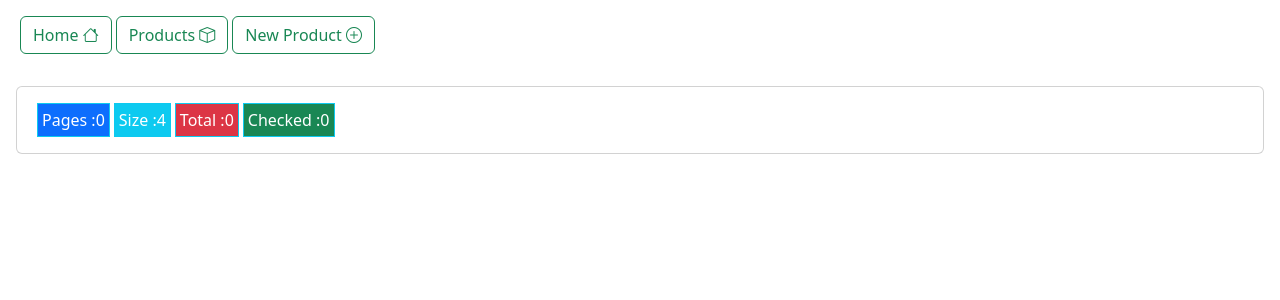
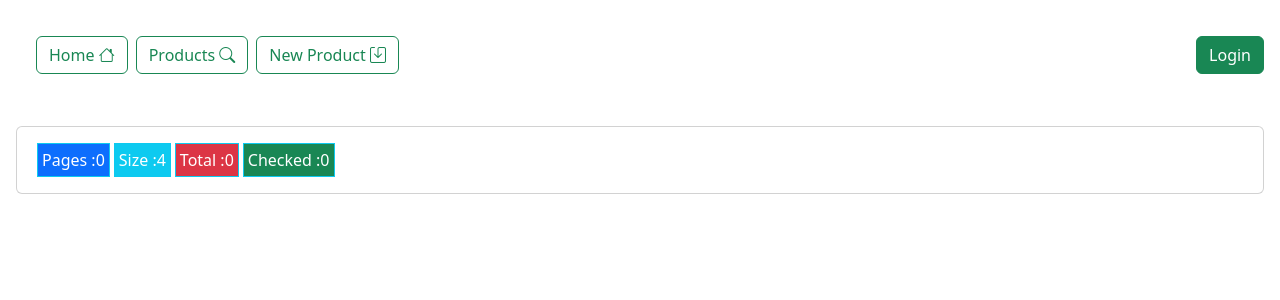
Before and after one commit to Haitam-Elgharras/angular-demo, an Angular app: page /admin in a window 1280 px wide. Shown: the top 300 px of the page. Built offline with nearby package versions, Linux system fonts and the light colour scheme.

Commit message:
Login & logout

```diff
--- a/data/db.json
+++ b/data/db.json
@@ -1,4 +1,18 @@
 {
+  "users": [
+    {
+      "id": "user1",
+      "password": "MTIzNA==",
+      "roles": ["USER"],
+      "token": "eyJhbGciOiJIUzI1NiIsInR5cCI6IkpXVCJ9.eyJzdWIiOiJ1c2VyMSIsIm5hbWUiOiJtb2hhbW1lZCIsImlhdCI6MTUxNjIzOTAyMiwicm9sZXMiOlsiVVNFUiJdfQ.bttU0Bj0cuffNWpXuGIvHxag-0PaGRuy3cdzhHsyswE"
+    },
+    {
+      "id": "admin",
+      "password": "MTIzNA==",
+      "roles": ["USER","ADMIN"],
+      "token": "eyJhbGciOiJIUzI1NiIsInR5cCI6IkpXVCJ9.eyJzdWIiOiJhZG1pbiIsIm5hbWUiOiJtb2hhbW1lZCIsImlhdCI6MTUxNjIzOTAyMiwicm9sZXMiOlsiVVNFUiIsIkFETUlOIl19.z_Po3vsgd_pUixQrzhkLpvMVA4rdUBZWrQE5nw1wMTQ"
+    }
+  ],
   "products": [
     {
       "id": "AQxTaJ8",
--- a/package.json
+++ b/package.json
@@ -20,6 +20,7 @@
     "@angular/router": "^17.3.0",
     "bootstrap": "^5.3.3",
     "bootstrap-icons": "^1.11.3",
+    "jwt-decode": "^4.0.0",
     "rxjs": "~7.8.0",
     "tslib": "^2.3.0",
     "zone.js": "~0.14.3"
--- a/src/app/login/login.component.html
+++ b/src/app/login/login.component.html
@@ -1,7 +1,7 @@
 <div class = "p-3">
     <div class = "card">
       <div class = "card-header">Authentication</div>
-      <div class="alert alert-danger" *ngIf="errorMessage">{{errorMessage}}</div>
+      <div class="alert alert-danger" *ngIf="errorMessage">{{errorMessage|json}}</div>
       <div class="card-body">
         <form [formGroup]="formLogin" (ngSubmit)="handleLogin()">
           <div class="mb-3">
--- a/src/app/login/login.component.ts
+++ b/src/app/login/login.component.ts
@@ -1,6 +1,7 @@
 import {Component, OnInit} from '@angular/core';
 import {FormBuilder, FormGroup} from "@angular/forms";
 import {Router} from "@angular/router";
+import {AuthService} from "../services/auth.service";
 
 @Component({
   selector: 'app-login',
@@ -10,7 +11,7 @@ import {Router} from "@angular/router";
 export class LoginComponent implements OnInit{
   formLogin! : FormGroup;
   errorMessage!:any;
-  constructor(private fb:FormBuilder,private router:Router) {
+  constructor(private fb:FormBuilder,private router:Router,public as:AuthService) {
   }
 
   ngOnInit(): void {
@@ -20,11 +21,17 @@ export class LoginComponent implements OnInit{
     })
   }
 
+  protected readonly FormGroup = FormGroup;
+
   handleLogin() {
-    console.log(this.formLogin.value);
-    if(this.formLogin.value.username === "admin" && this.formLogin.value.password === "admin"){
-      this.router.navigateByUrl("/admin");
+    let username = this.formLogin.value.username
+    let password = this.formLogin.value.password
+    this.as.login(username,password)
+      .then(resp=>{
+        this.router.navigateByUrl("/admin")
+      })
+      .catch(err=>{
+        this.errorMessage=err;
+      })
     }
-
-  }
 }
--- a/src/app/navbar/navbar.component.html
+++ b/src/app/navbar/navbar.component.html
@@ -1,22 +1,24 @@
-<!-- create a navigation bar -->
-<nav class="p-3">
-    <ul class="nav nav-pills">
-      <li class="nav-item"
-      *ngFor="let action of actions"
-      >
+<nav class="p-3 navbar">
+  <ul class="nav nav-pills p-3">
+    <li *ngFor="let action of actions">
       <button
-          [routerLink]="action.path"
-          class="btn btn-outline-success ms-1"
-          routerLinkActive="active"
-        >
-          {{action.title}}
+        (click)="setCurrentAction(action)"
+        routerLink = "{{action.route}}"
+        [class]="action == currentAction?'btn btn-success m-1':'btn btn-outline-success m-1'"
+      >{{action.title}}
         <i class="bi bi-{{action.icon}}"></i>
       </button>
     </li>
-      <!-- using async pipe to subscribe to the observable and write the result to the template-->
-      <li class="nav-item" *ngIf="ls.isLoading$ | async">
-        <div class="spinner-border ms-2" role="status">
-        </div>
+    <li *ngIf="loadingService.isLoading$ | async">
+      <div class="spinner-border" role="status">
+    </div></li>
+  </ul>
+  <ul class="nav nav-pills">
+    <li *ngIf="appState.authState.isAuthenticated">{{appState.authState.username}}
+      <button class="btn btn-danger" (click)="logout()">logout</button>
+    </li>
+    <li *ngIf="!appState.authState.isAuthenticated">
+      <button class="btn btn-success" (click)="login()">Login</button>
     </li>
   </ul>
 </nav>
--- a/src/app/navbar/navbar.component.ts
+++ b/src/app/navbar/navbar.component.ts
@@ -1,5 +1,7 @@
 import { Component } from '@angular/core';
-import { LoadingService } from '../services/loading.service';
+import {AppStateService} from "../services/app-state.service";
+import {LoadingService} from "../services/loading.service";
+import {Router} from "@angular/router";
 
 @Component({
   selector: 'app-navbar',
@@ -7,11 +9,25 @@ import { LoadingService } from '../services/loading.service';
   styleUrl: './navbar.component.css'
 })
 export class NavbarComponent {
-  actions: Array<any> = [
-    {title: "Home", path: "/home",icon: "house"},
-    {title: "Products", path: "/admin/products", icon: "box"},
-    {title: "New Product", path: "/admin/newProduct", icon: "plus-circle"},
-  ];
+  actions : Array<any> = [
+    {title : "Home",route : "/admin/home", icon : "house"},
+    {title : "Products",route : "/admin/products", icon : "search"},
+    {title : "New Product",route : "/admin/newProduct", icon : "save"}
+  ]
+  currentAction :any;
+  constructor(public appState:AppStateService,public loadingService:LoadingService,public router:Router) {
+  }
 
-  constructor(public ls: LoadingService){};
+  setCurrentAction(action: any) {
+    this.currentAction = action;
+  }
+
+  logout() {
+    this.appState.authState={}
+    this.router.navigateByUrl("/login")
+  }
+
+  login() {
+    this.router.navigateByUrl("/login")
+  }
 }
--- a/src/app/services/app-state.service.ts
+++ b/src/app/services/app-state.service.ts
@@ -5,6 +5,13 @@ import { ProductState } from '../model/productState.model';
   providedIn: 'root'
 })
 export class AppStateService {
+
+  public authState:any={
+    username:undefined,
+    roles:undefined,
+    isAuthenticated:false,
+    token:undefined
+  }
 
   public productState: ProductState = {
     products: [],
@@ -22,4 +29,8 @@ export class AppStateService {
   public setProductState(state:any){
     this.productState = {...this.productState, ...state};
   }
+
+  public setAuthState(state:any){
+    this.authState = {...this.authState, ...state};
+  }
 }
--- /dev/null
+++ b/src/app/services/auth.service.ts
@@ -0,0 +1,35 @@
+import { Injectable } from '@angular/core';
+import {HttpClient} from "@angular/common/http";
+import {firstValueFrom} from "rxjs";
+import {AppStateService} from "./app-state.service";
+import {jwtDecode} from "jwt-decode";
+
+@Injectable({
+  providedIn: 'root'
+})
+export class AuthService {
+
+  constructor(private http:HttpClient,private appState:AppStateService) { }
+  async login(username:string,password:string){
+    // the firstValueFrom function is used to convert the observable to a promise
+    let user:any= await firstValueFrom(this.http.get("http://localhost:3000/users/" + username));
+    // this is not a real use case, it's just for explanation purposes
+    console.log(user.password)
+    console.log(atob(user.password))
+    if(password==atob(user.password)){
+      // jwtDecode returns only the payload of the token
+      let decodeJwt:any = jwtDecode(user.token);
+      this.appState.setAuthState({
+        username:decodeJwt.sub,
+        roles:decodeJwt.roles,
+        isAuthenticated:true,
+        token:user.token
+      });
+      return Promise.resolve(true)
+    }
+    else {
+      return Promise.reject("Bad credentials")
+    }
+
+  }
+}
```
Also changed, not shown: 1 other file (tests, documents, lock files or other folders). Lines whose indentation alone changed are shown as unchanged.
